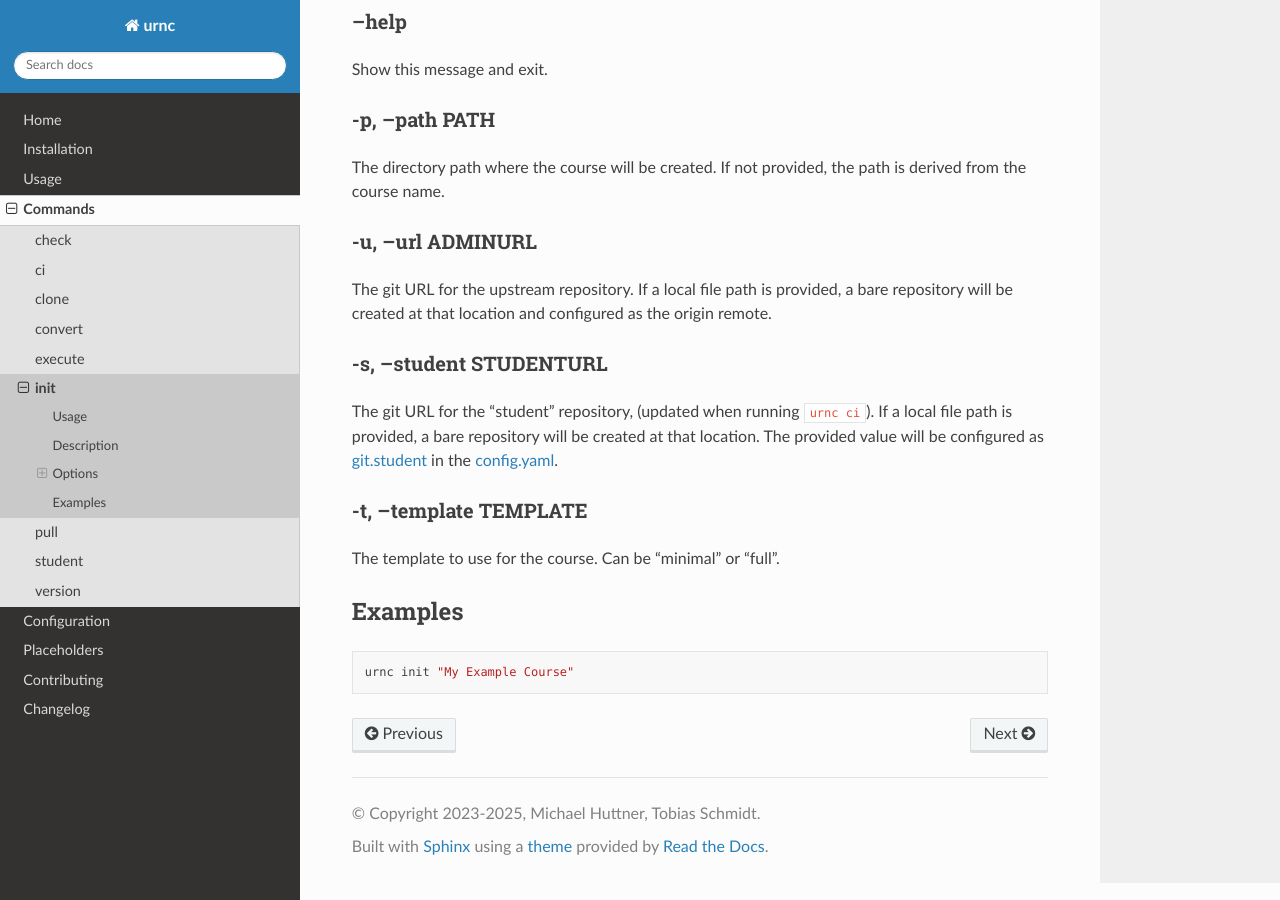
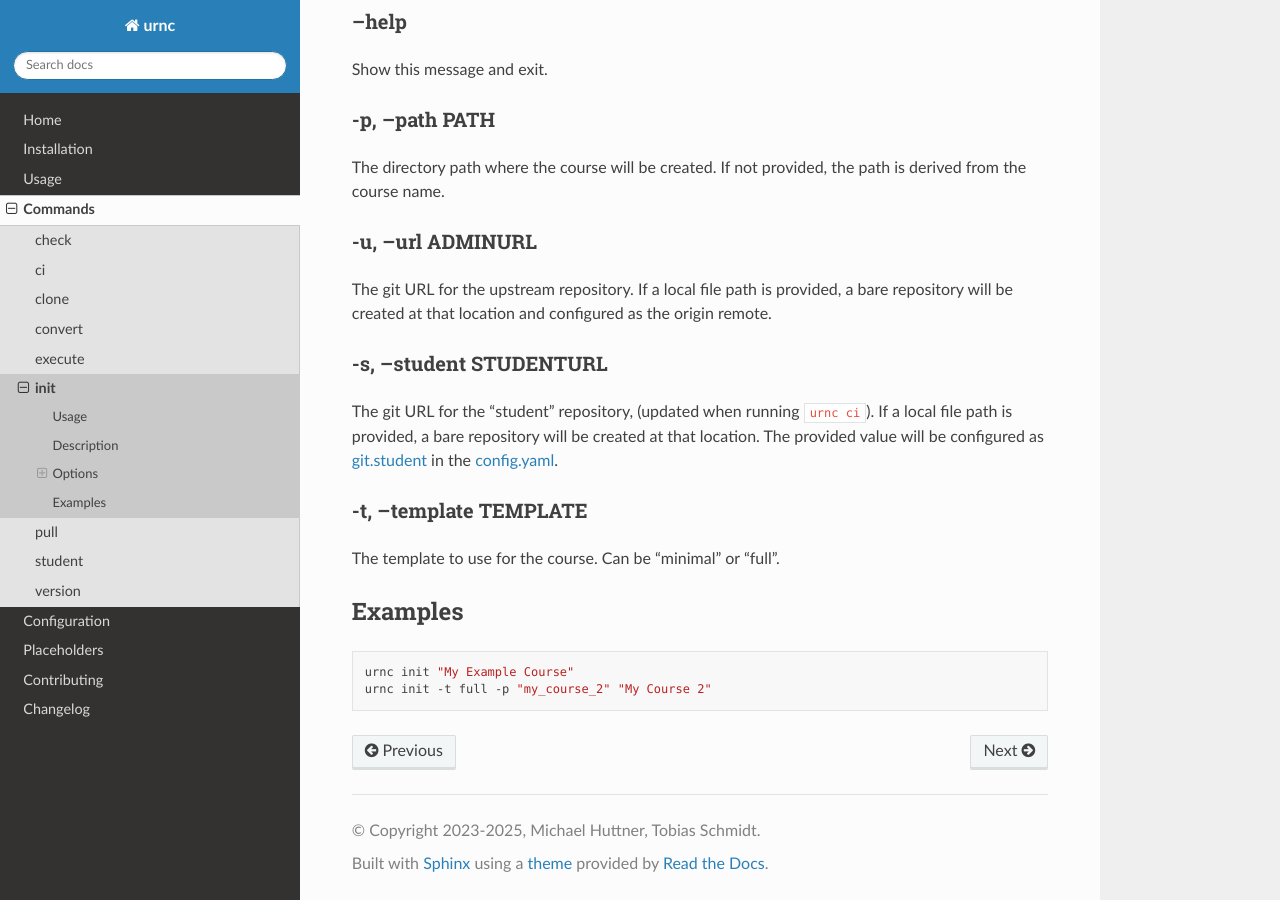
Before and after one commit to spang-lab/urnc, a Sphinx documentation site: the page built from docs/source/commands/init.md, in a window 1280 px wide and 900 px high, scrolled down 917 px. Built offline with Sphinx 7.4.7 and the Read the Docs theme 3.1.0, drawn with Linux system fonts in a browser that asks for light colours.

Commit message:
Improve init example

````diff
--- a/docs/source/commands/init.md
+++ b/docs/source/commands/init.md
@@ -63,4 +63,5 @@ The template to use for the course. Can be "minimal" or "full".
 
 ```bash
 urnc init "My Example Course"
+urnc init -t full -p "my_course_2" "My Course 2"
 ```
````
